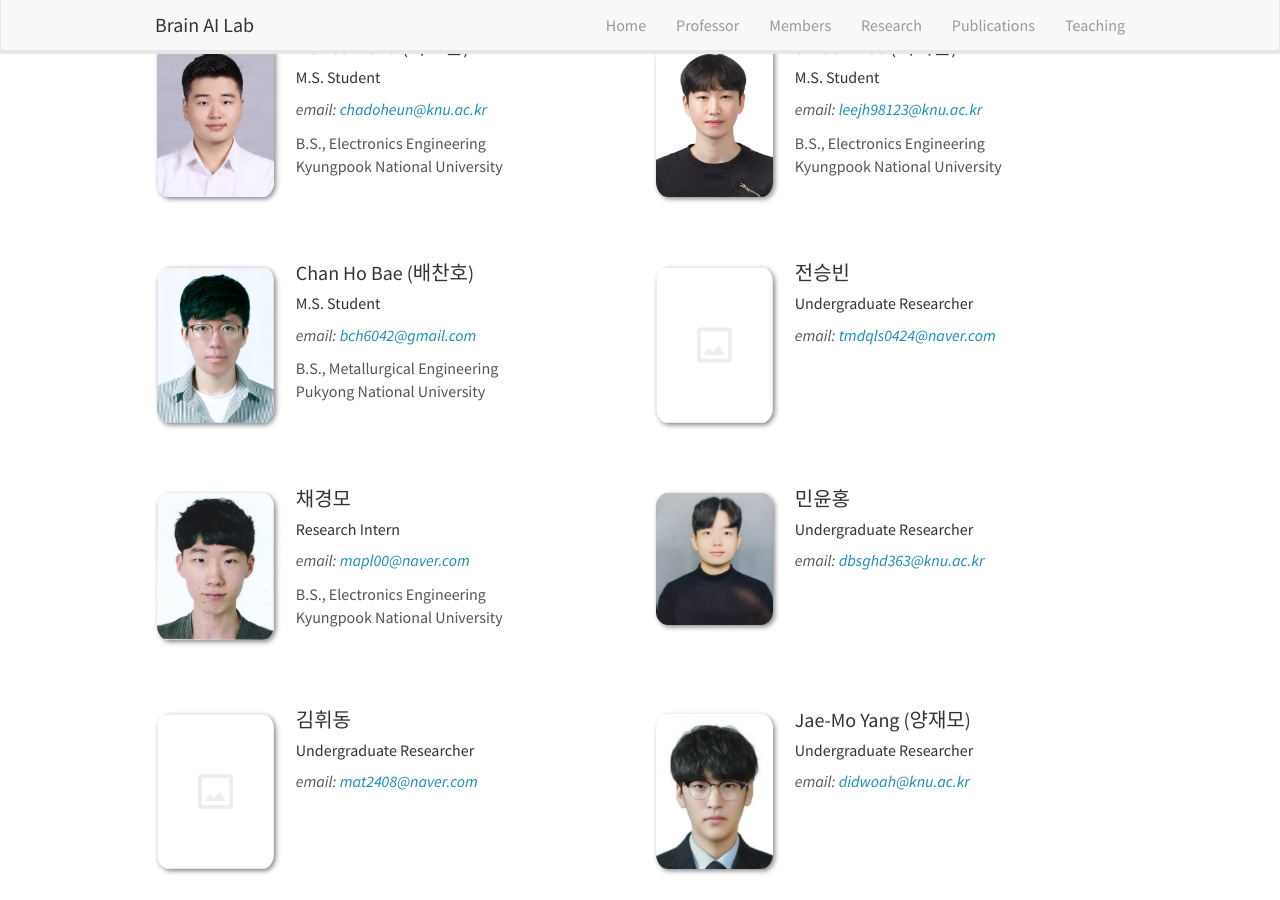
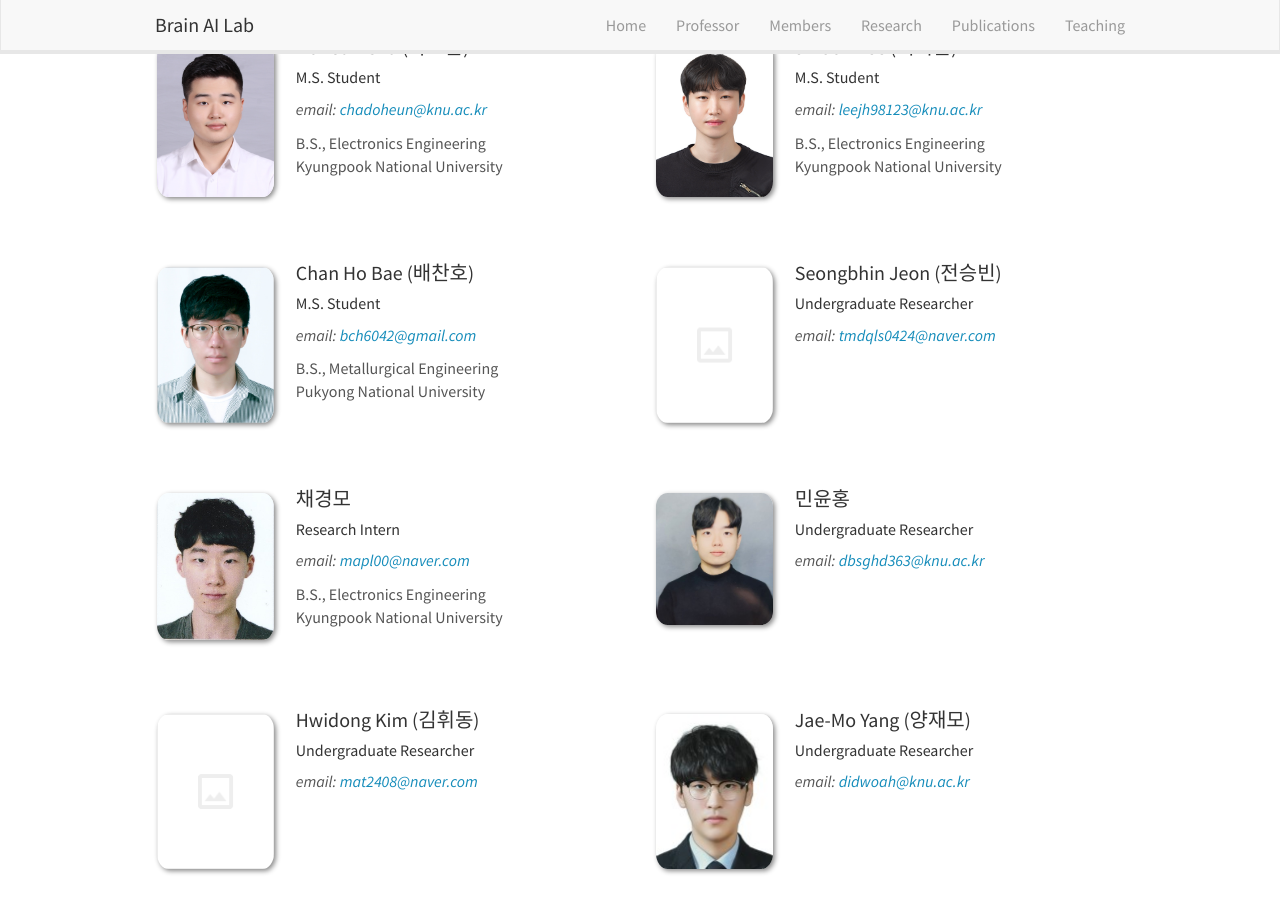
Before and after one commit to KNU-BrainAI/knu-brainai.github.io, a Jekyll site: the page built from _pages/members.md, in a window 1280 px wide and 900 px high, scrolled down 381 px. Built offline with Jekyll 4.4.1, drawn with Linux system fonts in a browser that asks for light colours; nearby versions of some CDN libraries.

Commit message:
Update team_members.yml

```diff
--- a/_data/team_members.yml
+++ b/_data/team_members.yml
@@ -38,7 +38,7 @@
   education1: B.S., Metallurgical Engineering
   education2: Pukyong National University
 
-- name: 전승빈
+- name: Seongbhin Jeon (전승빈)
   photo: blank.png
   info: Undergraduate Researcher
   email: tmdqls0424@naver.com
@@ -60,7 +60,7 @@
   number_educ: 1
   education1:
 
-- name: 김휘동
+- name: Hwidong Kim (김휘동)
   photo: blank.png
   info: Undergraduate Researcher
   email: mat2408@naver.com
```
